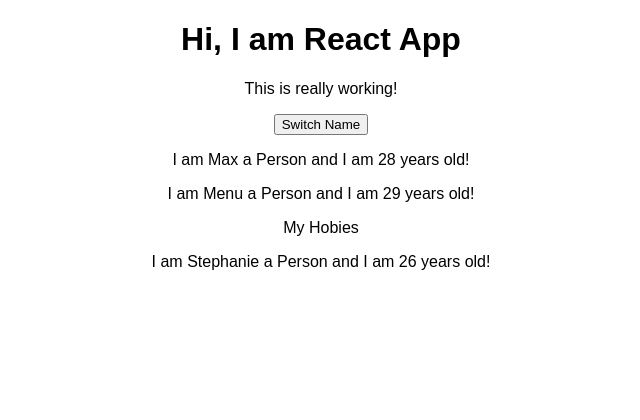
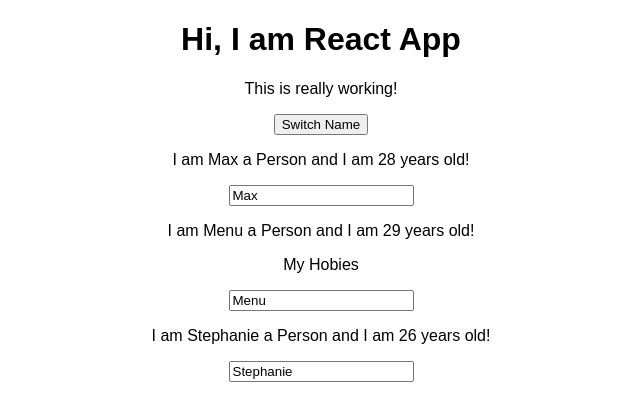
Before and after one commit to Mikele11/Udemy-React-lerning, a React (Create React App) app: page / in a window 1280 px wide. Shown: the top 420 px of the page, without its empty margins (319-959 px from the left). Built offline with nearby package versions, Linux system fonts and the light colour scheme.

Commit message:
add changed handler

```diff
--- a/src/App.js
+++ b/src/App.js
@@ -23,6 +23,16 @@
     });
   }
 
+  nameChangedHandler = (event) => {
+    this.setState({
+      persons: [
+        { name: 'Max', age: 28 },
+        { name: event.target.value, age: 29 },
+        { name: 'Stephanie', age: 26 }
+      ]
+    });
+  }
+
   render() {
     return (
       <div className="App">
@@ -35,7 +45,8 @@
         <Person
           name={this.state.persons[1].name}
           age={this.state.persons[1].age}
-          click={this.switchNameHandler.bind(this, 'Max!')} >My Hobies</Person>
+          click={this.switchNameHandler.bind(this, 'Max!')}
+          changed={this.nameChangedHandler}>My Hobies</Person>
         <Person
           name={this.state.persons[2].name}
           age={this.state.persons[2].age} />
--- a/src/Person/Person.js
+++ b/src/Person/Person.js
@@ -5,6 +5,7 @@
       <div>
         <p onClick={props.click}>I am {props.name} a Person and I am {props.age} years old!</p>
         <p>{props.children}</p>
+        <input type="text" onChange={props.changed} value={props.name} />
       </div>
     )
 }
```
